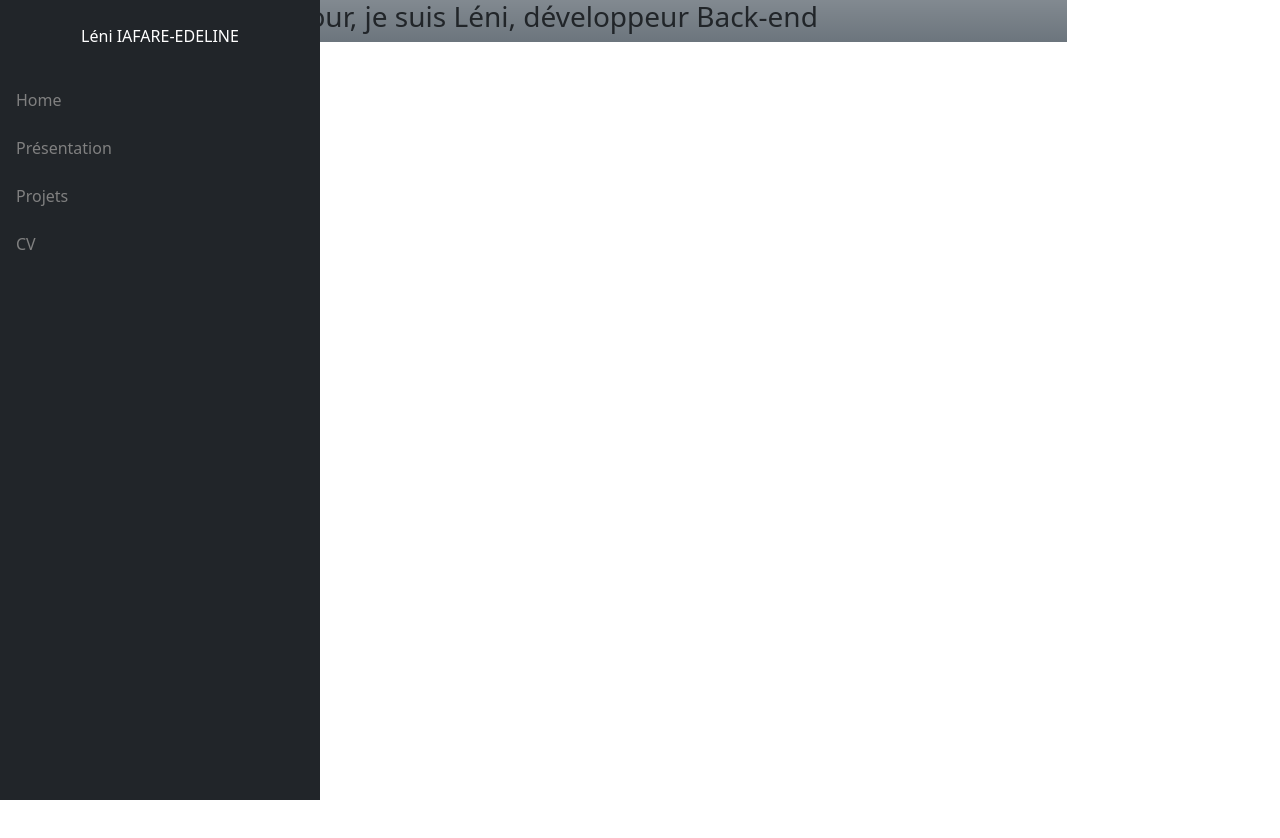
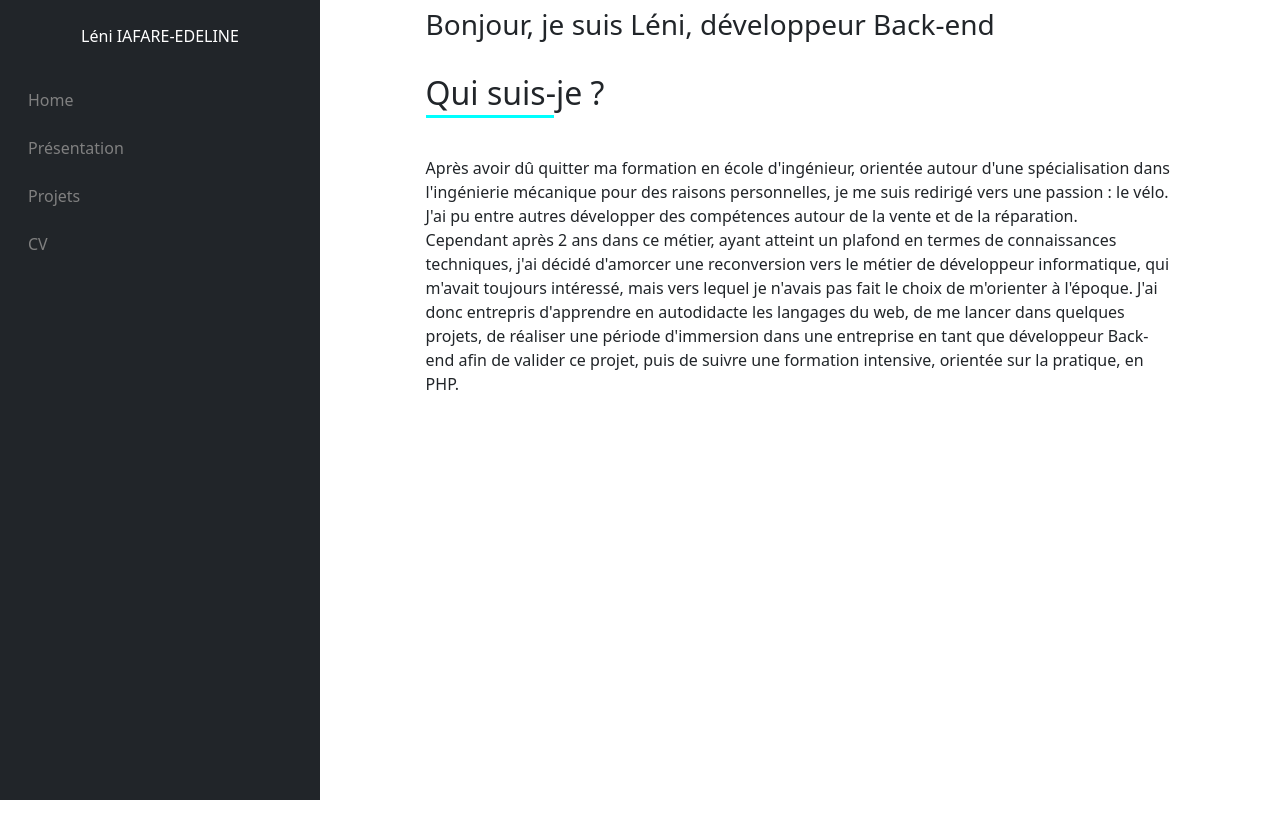
Before and after one commit to Bbop311/Bbop311.github.io, a plain HTML site: page index.html in a window 1280 px wide. Shown: the top 838 px of the page. Before the commit the page ends 800 px from the top, so only its background shows below. Drawn offline with nearby package versions, Linux system fonts and the light colour scheme.

Commit message:
refactor navbar -remake the whole bootstrap classes -start to blend all the pages in one long page that will be navigated via the fixed navbar

```diff
--- a/assets/styles/style.css
+++ b/assets/styles/style.css
@@ -2,26 +2,35 @@
     box-sizing: border-box;
 }
 
-
-header {
-    position : fixed;
-    height: 100%;
-    margin-bottom: 0;
-}
-
-#nav_bar {
-    height: 100%;
+body {
+    height: 5000px;
 }
 
 a {
     text-decoration: none;
-    color: grey;
+    color: gray;
 }
 
 section {
     font-size: 1.5em;
 }
 
-#presentation_sentence {
+h2 {
+    position: relative;
+    margin-bottom: 20px;
+}
 
+h2::after {
+    content: "";
+    position: absolute;
+    left: 0;
+    width: 4em;
+    bottom: -6px;
+    height: 3px;
+    background-color: aqua;
 }
+
+#main {
+    width : 80%;
+    margin : auto;
+}
--- a/index.html
+++ b/index.html
@@ -15,11 +15,10 @@
 </head>
 
 <body>
-
-
-
-    <header class = "w-25">
-        <div class="d-flex flex-column bg-dark text-white" id = "nav_bar">
+    <main>
+        <div class="container-fluid">
+            <div class="row">
+                <div class="col-3 position-fixed h-100 flex-column bg-dark text-white d-flex" id="nav_bar">
                     <div class="text-center">
                         <img src="#" alt="">
                         <p>Léni IAFARE-EDELINE</p>
@@ -33,12 +32,32 @@
                         </ul>
                     </nav>
                 </div>
-    </header>
 
-    <div id="presentation_sentence" class="col-10 bg-secondary bg-gradient d-flex justify-content-center">
+                <div class="col-9 offset-3 pt-2">
+                    <div id="main">
                         <h3>Bonjour, je suis Léni, développeur Back-end</h3>
+                        <h2 class="pt-4">Qui suis-je ?</h2>
+                        <p class="pt-4">
+                            Après avoir dû quitter ma formation en école d'ingénieur, orientée autour d'une
+                            spécialisation dans
+                            l'ingénierie mécanique pour des raisons personnelles, je me suis redirigé vers une passion : le
+                            vélo. J'ai pu entre autres développer des compétences autour de la vente et de la réparation.<br/>
+                            Cependant après 2 ans dans ce métier, ayant atteint un plafond en termes de connaissances
+                            techniques, j'ai décidé d'amorcer une reconversion vers le métier de développeur informatique,
+                            qui
+                            m'avait toujours intéressé, mais vers lequel je n'avais pas fait le choix de m'orienter à
+                            l'époque.
+                            J'ai donc entrepris d'apprendre en autodidacte les langages du web, de me lancer dans quelques
+                            projets, de réaliser une période d'immersion dans une entreprise en tant que développeur
+                            Back-end
+                            afin de valider ce projet, puis de suivre une formation intensive, orientée sur la pratique, en
+                            PHP.
+                        </p>
                     </div>
-    <main>
+
+                </div>
+            </div>
+        </div>
 
     </main>
     <footer>
```
Also changed, not shown: presentation.html (+13 -6 lines), projets.html (+6 -5 lines). Lines whose indentation alone changed are shown as unchanged.
